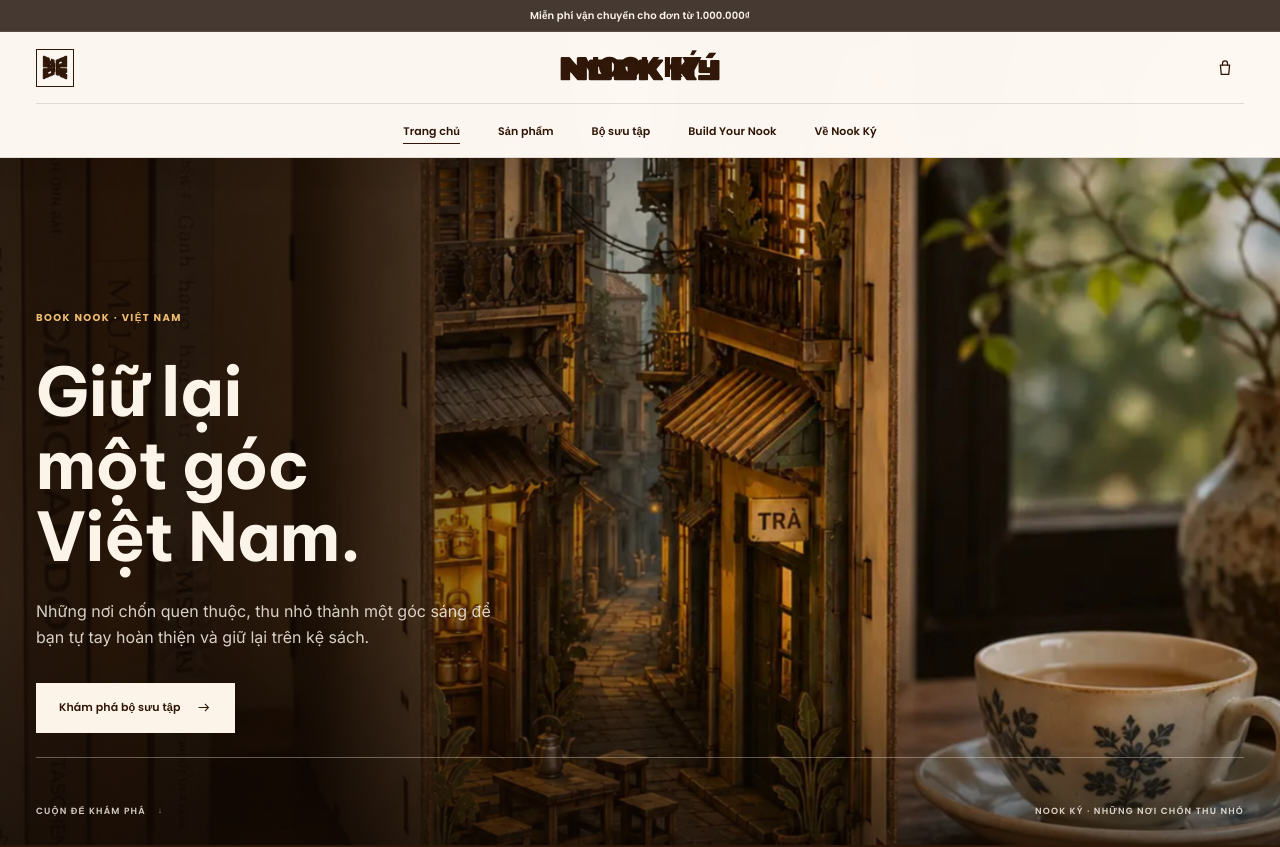
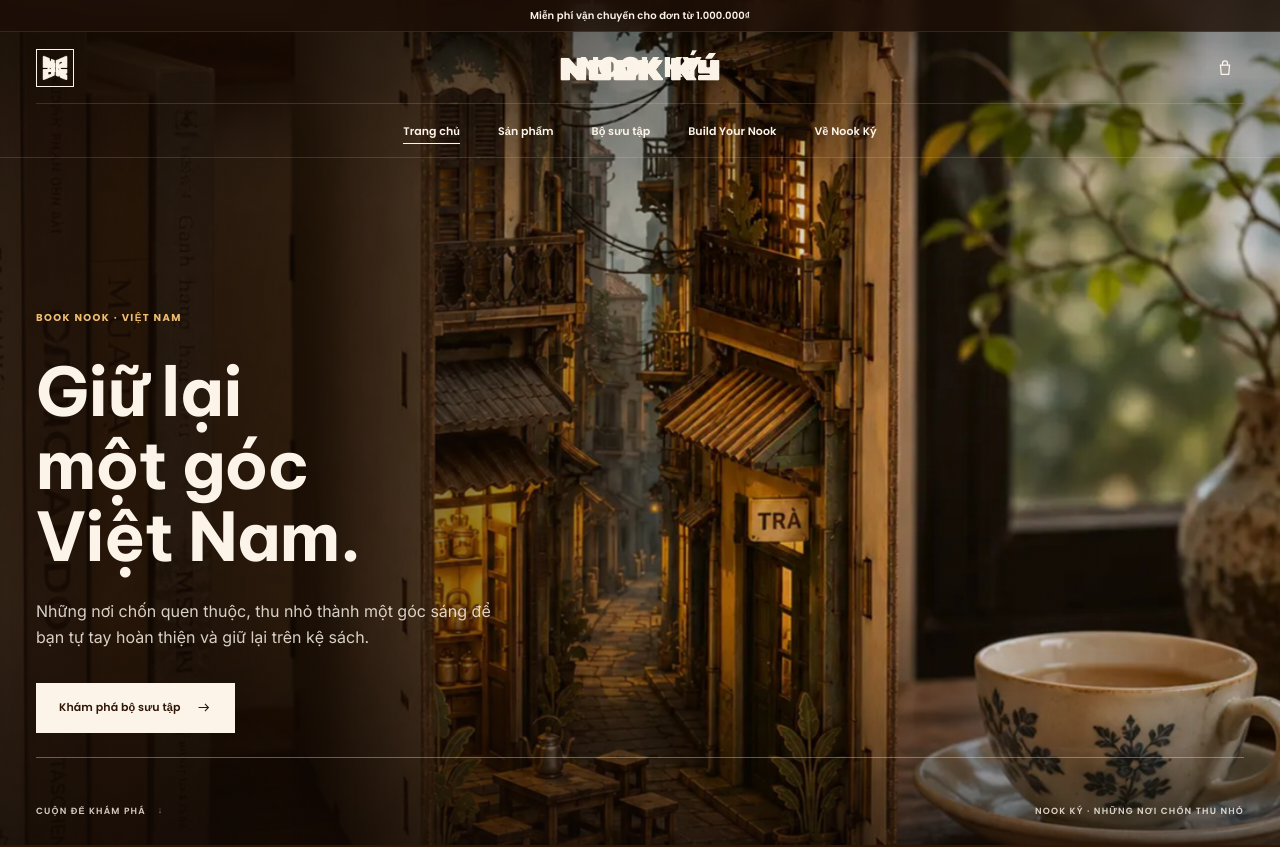
Before and after one commit to khai123lop7-glitch/nookky-web, a Next.js app: page / in a window 1280 px wide. Shown: the top 847 px of the page. Built offline with nearby package versions, Linux system fonts and the light colour scheme; a web font is replaced by a local one.

Commit message:
revert: restore header behavior before home visual reset

```diff
--- a/components/site/Header.tsx
+++ b/components/site/Header.tsx
@@ -21,10 +21,7 @@ export function Header() {
   const [menuOpen, setMenuOpen] = useState(false);
   const [symbolFailed, setSymbolFailed] = useState(false);
   const [wordmarkFailed, setWordmarkFailed] = useState(false);
-
-  // Home header now uses the dark brand assets on a solid paper background.
-  // This removes the previous text/logo-over-image collision at the top of Hero.
-  const useDarkBrandAssets = isHome || compact || menuOpen;
+  const useDarkBrandAssets = compact || menuOpen;
 
   useEffect(() => {
     const sync = () => {
@@ -77,7 +74,6 @@ export function Header() {
     "nk-header",
     compact ? "is-compact" : "is-overlay",
     menuOpen ? "is-menu-open" : "",
-    isHome ? styles.homeClean : "",
     compact ? styles.compact : "",
   ].filter(Boolean).join(" ");
 
```
